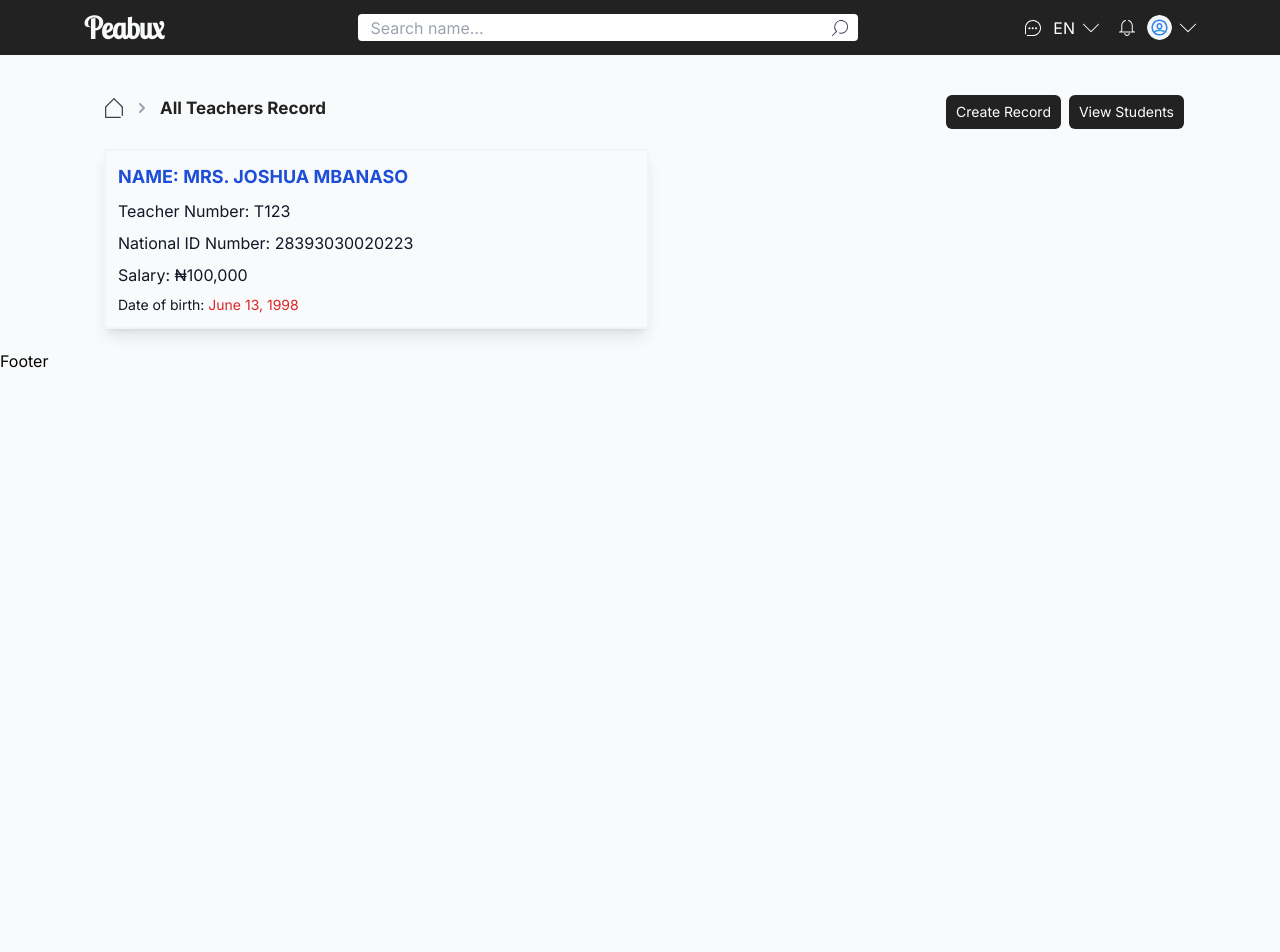
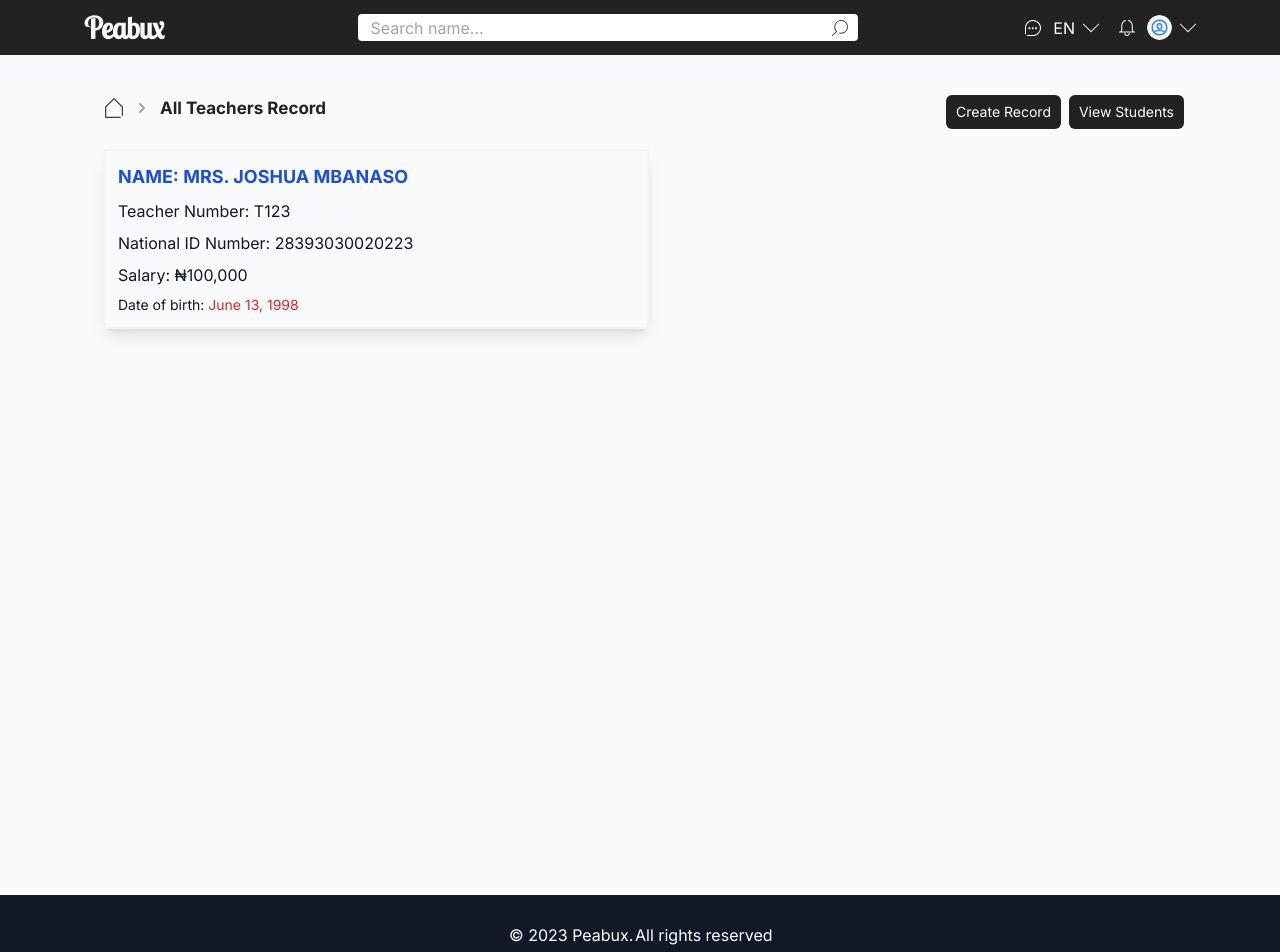
Before and after one commit to ChuksJoshuaa/teacher-student-management, a Next.js app: page / in a window 1280 px wide. Shown: the top 952 px of the page. Before the commit the page ends 800 px from the top, so only its background shows below. Built offline with nearby package versions, Linux system fonts and the light colour scheme.

Commit message:
footer implemented

```diff
--- a/app/layout.tsx
+++ b/app/layout.tsx
@@ -23,7 +23,7 @@ export default function RootLayout({
         <ReduxProvider>
           <Navbar />
           <ToastContainer />
-          <div>{children}</div>
+          <div style={{ minHeight: "100vh" }}>{children}</div>
           <Footer />
         </ReduxProvider>
       </body>
--- a/components/Footer.tsx
+++ b/components/Footer.tsx
@@ -1,7 +1,17 @@
-import React from "react";
+"use client";
 
 const Footer = () => {
-  return <div>Footer</div>;
+  return (
+    <div className="h-[5rem] flex justify-center items-center text-center mt-5 bg-gray-900">
+      <h5 className="text-capitalize text-white m-[0.1rem] leading-[1.25]">
+        &copy; {new Date().getFullYear()}{" "}
+        <span className="text-white">Peabux.</span>
+      </h5>{" "}
+      <h5 className="fs-8 fw-medium text-capitalize text-white">
+        All rights reserved
+      </h5>
+    </div>
+  );
 };
 
 export default Footer;
```
